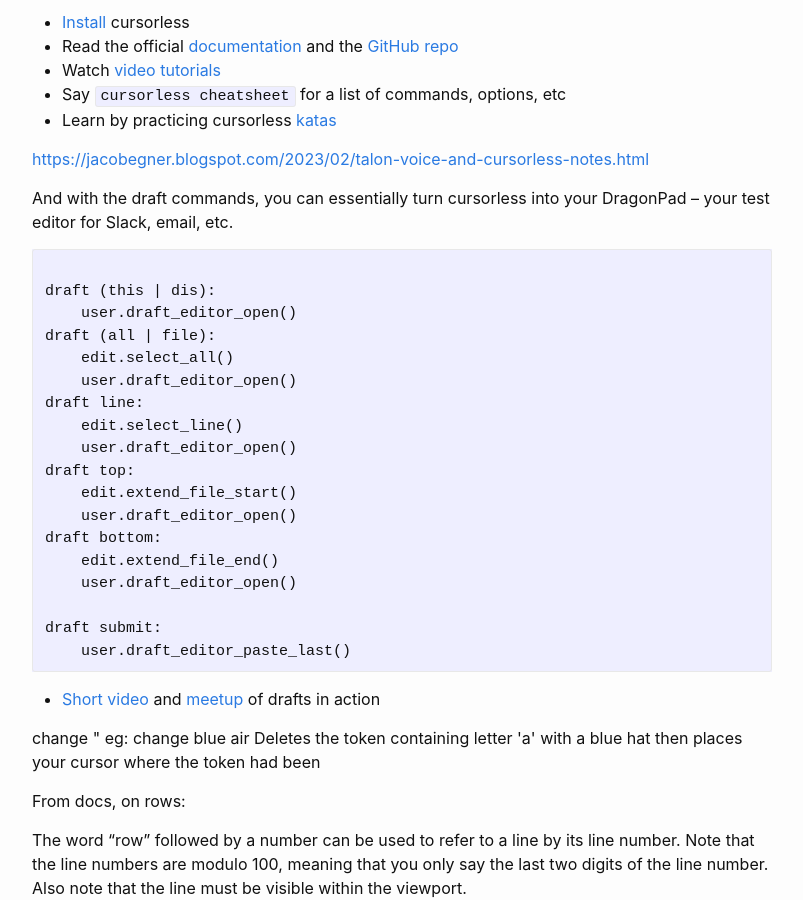
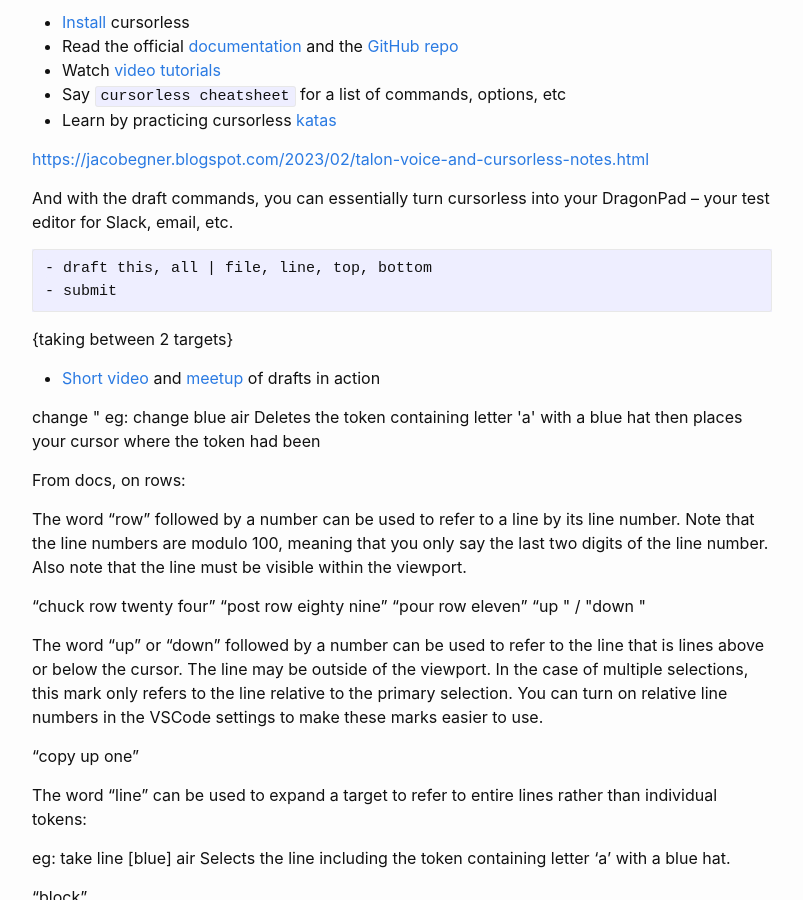
Before and after one commit to aschneiderman/talon-notes, a Jekyll site: the page built from pages/basics-write/cursorless.md, in a window 1280 px wide and 900 px high, scrolled down 232 px. Shown: the whole window, without its empty margins (238-1041 px from the left). Built offline with Jekyll 4.4.1, drawn with Linux system fonts in a browser that asks for light colours.

Commit message:
tweak cursor less

````diff
--- a/pages/basics-write/cursorless.md
+++ b/pages/basics-write/cursorless.md
@@ -17,25 +17,14 @@ Getting Started:
 
 And with the draft commands, you can essentially turn cursorless into your DragonPad -- your test editor for Slack, email, etc.
 ```
+- draft this, all | file, line, top, bottom
+- submit
+```
 
-draft (this | dis):
-    user.draft_editor_open()
-draft (all | file):
-    edit.select_all()
-    user.draft_editor_open()
-draft line:
-    edit.select_line()
-    user.draft_editor_open()
-draft top:
-    edit.extend_file_start()
-    user.draft_editor_open()
-draft bottom:
-    edit.extend_file_end()
-    user.draft_editor_open()
 
-draft submit:
-    user.draft_editor_paste_last()
-```
+{taking between 2 targets}
+
+
 
 - [Short video](https://www.youtube.com/watch?v=U6Q9qjSIVQg) and [meetup](https://www.youtube.com/watch?v=w-LxcO4Er0c) of drafts in action
 
````
